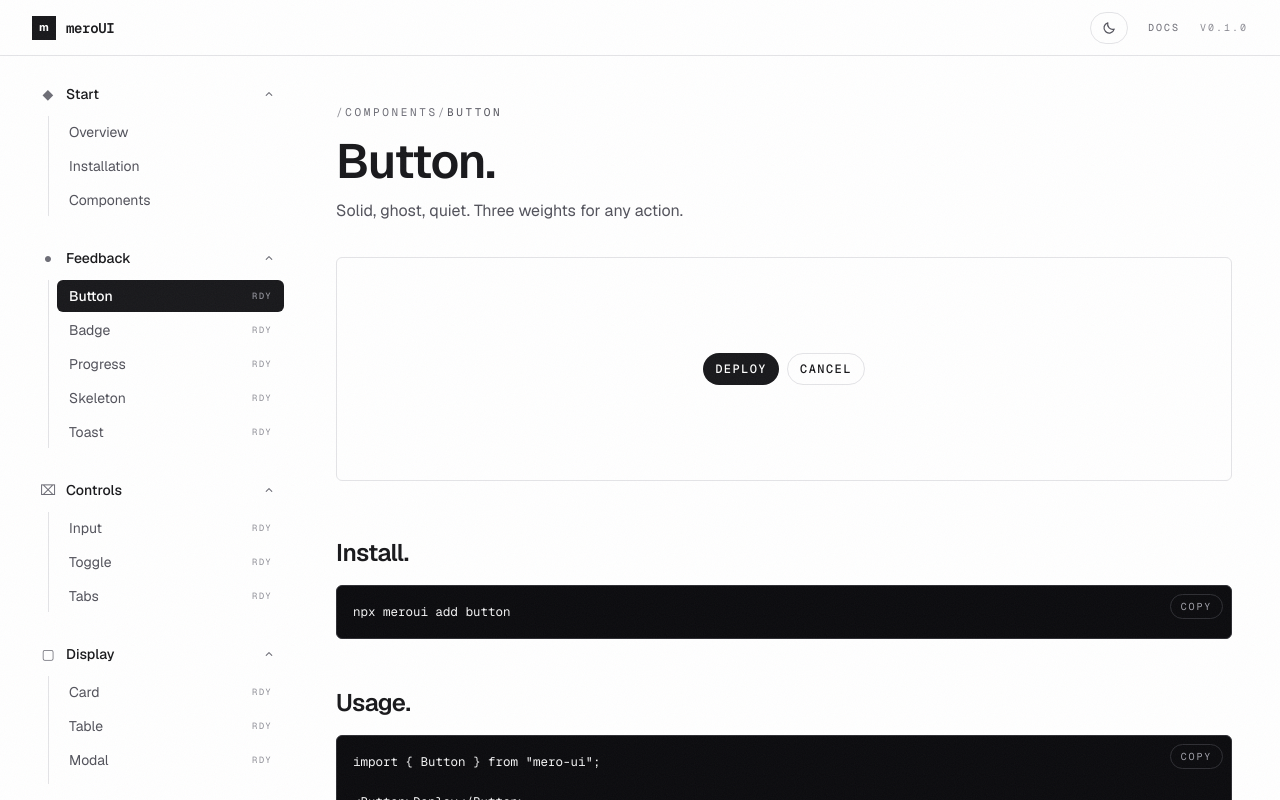
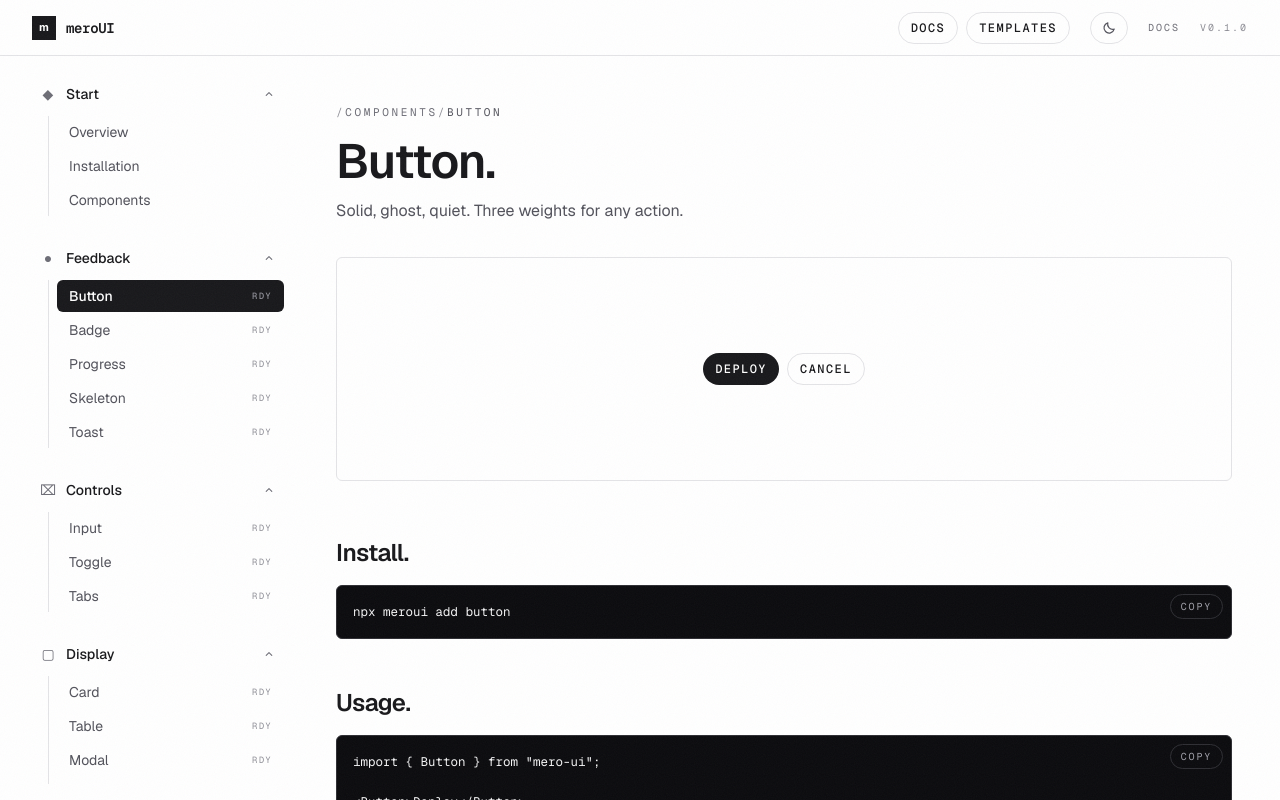
Before and after one commit to shivraj598/meroUI, a Next.js app: page /components/button in a window 1280 px wide. Shown: the top 800 px of the page. Built offline with nearby package versions, Linux system fonts and the light colour scheme.

Commit message:
style: add button links to DocsLayout for improved navigation

```diff
--- a/src/app/(docs)/layout.tsx
+++ b/src/app/(docs)/layout.tsx
@@ -2,6 +2,7 @@ import type { Metadata } from "next";
 import Link from "next/link";
 import { Sidebar } from "@/components/docs/Sidebar";
 import { ThemeToggle } from "@/components/ThemeToggle";
+import { Button } from "@/components/ui/Button";
 
 export const metadata: Metadata = {
   title: "Library - meroUI",
@@ -33,11 +34,19 @@ export default function DocsLayout({
             </span>
           </Link>
           <div className="flex items-center gap-5">
+            <div className="flex items-center gap-2">
+              <Button href="/docs" variant="ghost" size="sm">
+                Docs
+              </Button>
+              <Button href="/templates" variant="ghost" size="sm">
+                Templates
+              </Button>
+            </div>
             <ThemeToggle />
-            <span className="font-mono text-[10px] uppercase tracking-[0.2em] text-faint">
+            <span className="hidden font-mono text-[10px] uppercase tracking-[0.2em] text-faint sm:block">
               docs
             </span>
-            <span className="font-mono text-[10px] uppercase tracking-[0.2em] text-dim">
+            <span className="hidden font-mono text-[10px] uppercase tracking-[0.2em] text-dim md:block">
               v0.1.0
             </span>
           </div>
```
